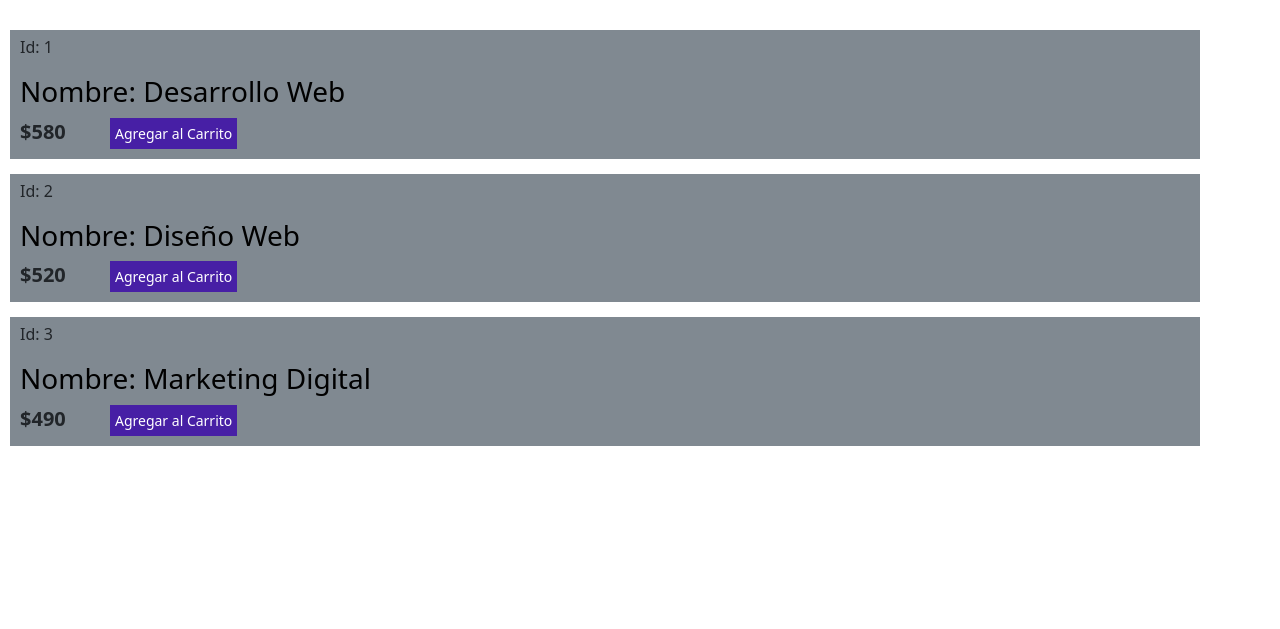
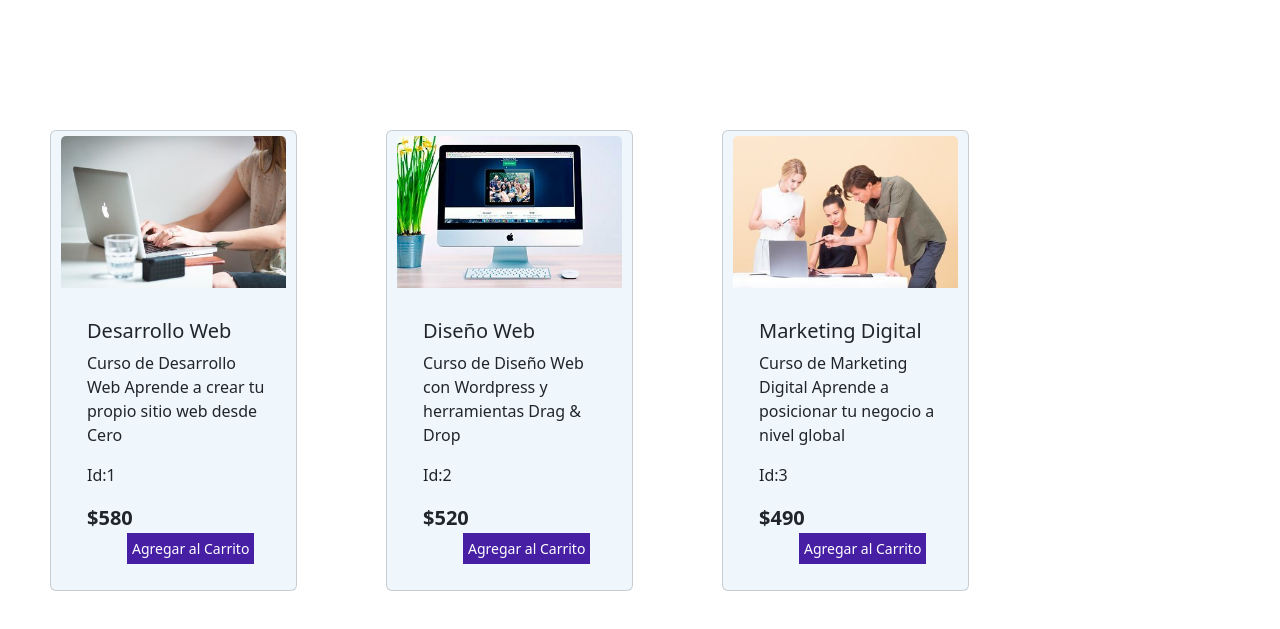
Before and after one commit to cotysanchez/preentrega3-SanchezC, a plain HTML site: page index.html in a window 1280 px wide. Shown: the part 63-692 px from the top of the page. Drawn offline with nearby package versions, Linux system fonts and the light colour scheme.

Commit message:
modificando html

```diff
--- a/index.html
+++ b/index.html
@@ -11,12 +11,11 @@
 <body>
 
 <h1>Servicios Web</h1>
-<div id="cursos"></div>
-<div id="contenedorCursos"></div>
 <div class="carrito-container">
     <ul class="carrito-list"></ul>
     <div id="precioTotal"></div>
 </div>
+<div id="cursos" class="row row-cols-4"></div>
 
 
 
--- a/servicios web/main.js
+++ b/servicios web/main.js
@@ -2,9 +2,27 @@ const cursos = document.getElementById('cursos');
 
 //Creamos el Array de Objetos para los Servicios
 const servicios = [
-  { id: 1, nombre: 'Desarrollo Web', precio: 580 },
-  { id: 2, nombre: 'Diseño Web', precio: 520 },
-  { id: 3, nombre: 'Marketing Digital', precio: 490 },
+  {
+    id: 1,
+    nombre: 'Desarrollo Web',
+    precio: 580,
+    img: './imagenes/Consultoria-1.jpg',
+    descripcion: 'Curso de Desarrollo Web Aprende a crear tu propio sitio web desde Cero'
+  },
+  {
+    id: 2,
+    nombre: 'Diseño Web',
+    precio: 520,
+    img: './imagenes/academia-digital1.jpg',
+    descripcion: 'Curso de Diseño Web con Wordpress y herramientas Drag & Drop'
+  },
+  {
+    id: 3,
+    nombre: 'Marketing Digital',
+    precio: 490,
+    img: './imagenes/talleres-online1.jpg',
+    descripcion: 'Curso de Marketing Digital Aprende a posicionar tu negocio a nivel global'
+  },
 ];
 
 let boton = '';
@@ -21,12 +39,19 @@ document.addEventListener('DOMContentLoaded',() => {
 function mostrarServicios(servicio) {
   const serviciosDivContainer = document.createElement('DIV');
   serviciosDivContainer.innerHTML = `
-  <p>Id: ${servicio.id}</p>
-  <h3>Nombre: ${servicio.nombre}</h3>
-  <b>$${servicio.precio}</b>
-  <button type="button" data-servicioId="${servicio.id}" id="boton${servicio.id}">Agregar al Carrito</button>
+  <div class="col">
+    <div class="card">
+       <img src="${servicio.img}" class="card-img-top">
+      <div class="card-body">
+        <h5 class="card-title">${servicio.nombre}</h5>
+        <p class="card-text">${servicio.descripcion} </p>
+        <p>Id:${servicio.id}</p>
+        <b>$${servicio.precio}</b>
+        <button type="button" data-servicioId="${servicio.id}" id="boton${servicio.id}">Agregar al Carrito</button>
+      </div>
+    </div>
   `;
-  serviciosDivContainer.classList.add('gris');
+
 
   cursos.appendChild(serviciosDivContainer);
 
--- a/servicios web/style.css
+++ b/servicios web/style.css
@@ -26,17 +26,16 @@ body {
 
 div {
     margin-top: 15px;
-    margin-right: 40px;
+    margin-left: 10px;
+    margin-right: 5px;
     padding-top: 5px;
     padding-left: 10px;
+    padding-right: 10px;
     padding-bottom: 10px;
-    display:inline-flexbox;
+    display:inline-block;
 
 }
 
-.gris {
-    background-color: rgb(128, 137, 145);
-}
 
 button {
     background-color: rgb(71, 31, 165);
@@ -51,6 +50,11 @@ b {
     font-size: 20px;
 }
 
+.card {
+    background-color: rgb(240, 247, 252);
+}
+
+
 .carrito-container-active {
     background-color: rgb(154, 167, 190);
     position: absolute;
```
Also changed, not shown: imagenes/Consultoria-1.jpg (added), imagenes/academia-digital1.jpg (added), imagenes/talleres-online1.jpg (added).
